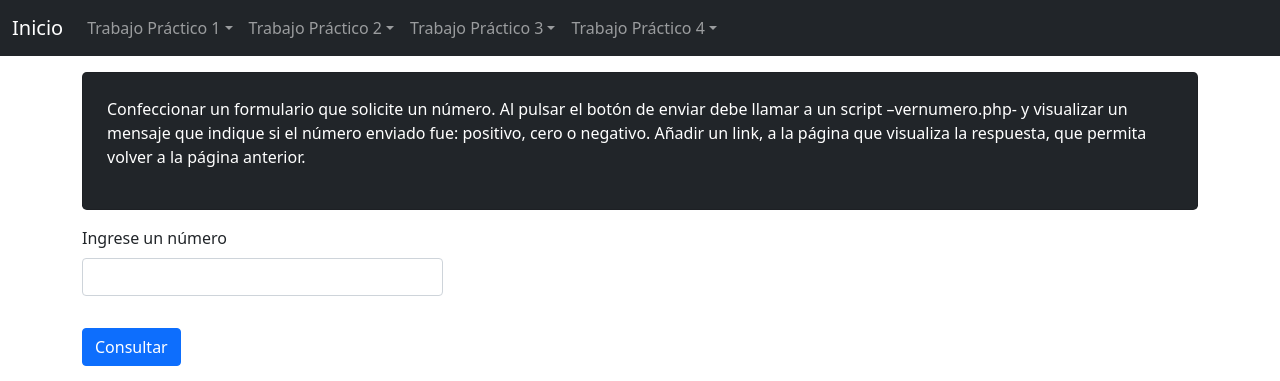
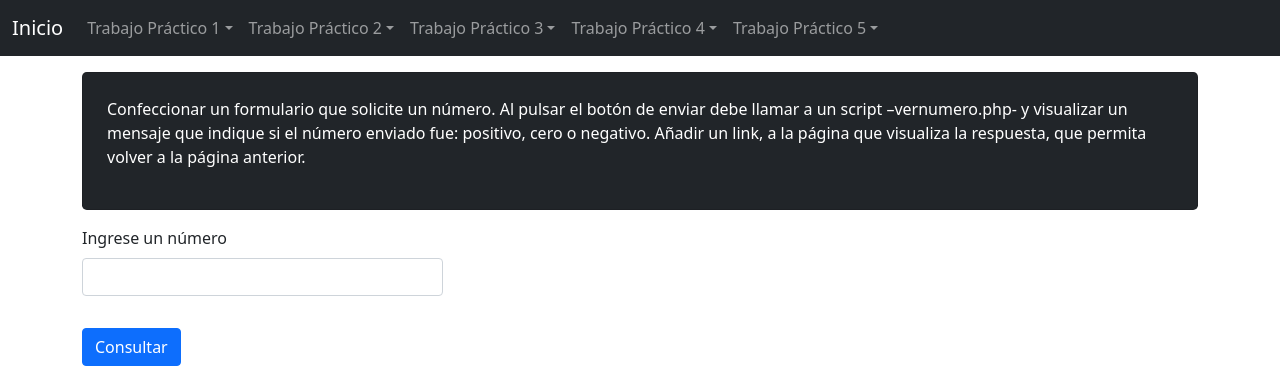
Before and after one commit to a-fortunados/pwd, a PHP site: page /vista/tp/1/1/index.php in a window 1280 px wide. Shown: the top 381 px of the page. Run offline with PHP 8.4, Linux system fonts and the light colour scheme; some libraries are stand-ins or nearby versions.

Commit message:
TP5 agregado a cabecera

```diff
--- a/vista/estructura/cabecera.php
+++ b/vista/estructura/cabecera.php
@@ -72,6 +72,14 @@
                                 <li><a class="dropdown-item" href="../../../tp/4/9">Ejercicio 9</a></li>
                             </ul>
                         </li>
+
+                        <li class="nav-item dropdown">
+                            <a class="nav-link dropdown-toggle" href="#" id="navbarDropdownMenuLink" role="button" data-bs-toggle="dropdown" aria-expanded="false">Trabajo Práctico 5</a>
+                            <ul class="dropdown-menu" aria-labelledby="navbarDropdownMenuLink">
+                                <li><a class="dropdown-item" href="#">Ejercicio 4.1</a></li>
+                                <li><a class="dropdown-item" href="#">Ejercicio 4.2</a></li>
+                            </ul>
+                        </li>
                     </ul>
                 </div>
             </div>
```
